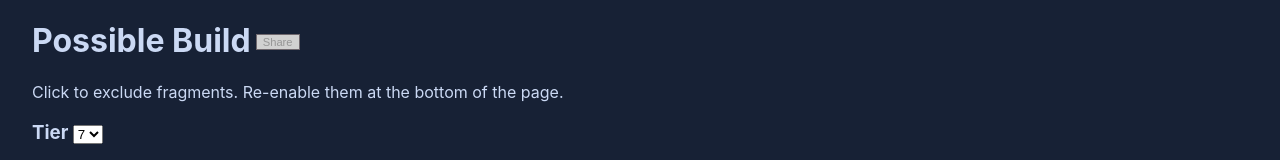
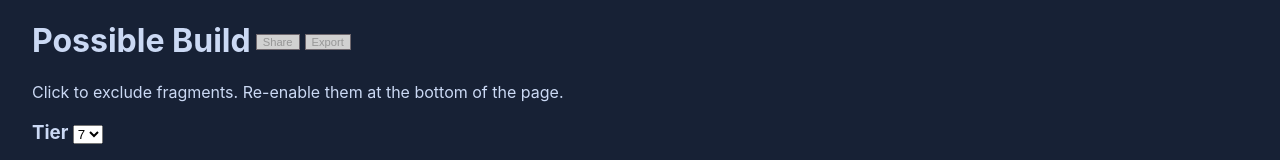
Before and after one commit to tpetrychyn/osrs-fragment-calc, a Next.js app: page / in a window 1280 px wide. Shown: the top 160 px of the page. Built offline with nearby package versions, Linux system fonts and the light colour scheme.

Commit message:
Added an export button, copies a string array of the fragment names to the clipboard.

```diff
--- a/pages/calculator.js
+++ b/pages/calculator.js
@@ -190,7 +190,8 @@ export default class Calculator extends React.Component {
         ],
         possibleBuild: null,
         buildPrompt: "Please select some set effects.",
-        sharedBuild: false
+        sharedBuild: false,
+        exportedBuild: false
     };
 
     fragmentMustIncludeChanged = (idx) => {
@@ -413,7 +414,7 @@ export default class Calculator extends React.Component {
     setBuild(possibleBuild, buildPrompt = "") {
         if (possibleBuild != null)
             possibleBuild.sort((f1, f2) => f1.id - f2.id)
-        this.setState({possibleBuild, buildPrompt, sharedBuild: false})
+        this.setState({possibleBuild, buildPrompt, sharedBuild: false, exportedBuild: false})
     }
 
     testDoubleFragments(doubleFrags, mustIncludeFrags, fragmentsRemaining, sumFragmentsRemaining)
@@ -614,6 +615,13 @@ export default class Calculator extends React.Component {
         this.setState({sharedBuild: true})
     }
 
+    onExportClicked = () => {
+        let fragmentNames = []
+        this.state.possibleBuild.forEach(f => fragmentNames.push(f.name))
+        navigator.clipboard.writeText(JSON.stringify(fragmentNames))
+        this.setState({exportedBuild: true})
+    }
+
     render() {
         return (
             <div className="component-app">
@@ -623,6 +631,10 @@ export default class Calculator extends React.Component {
                         onClick={this.onShareClicked}
                         className="button-xsmall pure-button"
                         disabled={!this.state.possibleBuild || this.state.sharedBuild}>{this.state.sharedBuild ? "Copied to clipboard" : "Share"}</button></p>
+                    <p className="float-left clear-button"><button
+                        onClick={this.onExportClicked}
+                        className="button-xsmall pure-button"
+                        disabled={!this.state.possibleBuild || this.state.exportedBuild}>{this.state.exportedBuild ? "Copied to clipboard" : "Export"}</button></p>
                     <p className="clear">Click to exclude fragments. Re-enable them at the bottom of the page.</p>
                     <h3><label htmlFor="multi-state">Tier&nbsp;</label>
                         <select id="multi-state" className="pure-input-1" value={this.state.numSlots} onChange={this.onTierChanged}>
```
